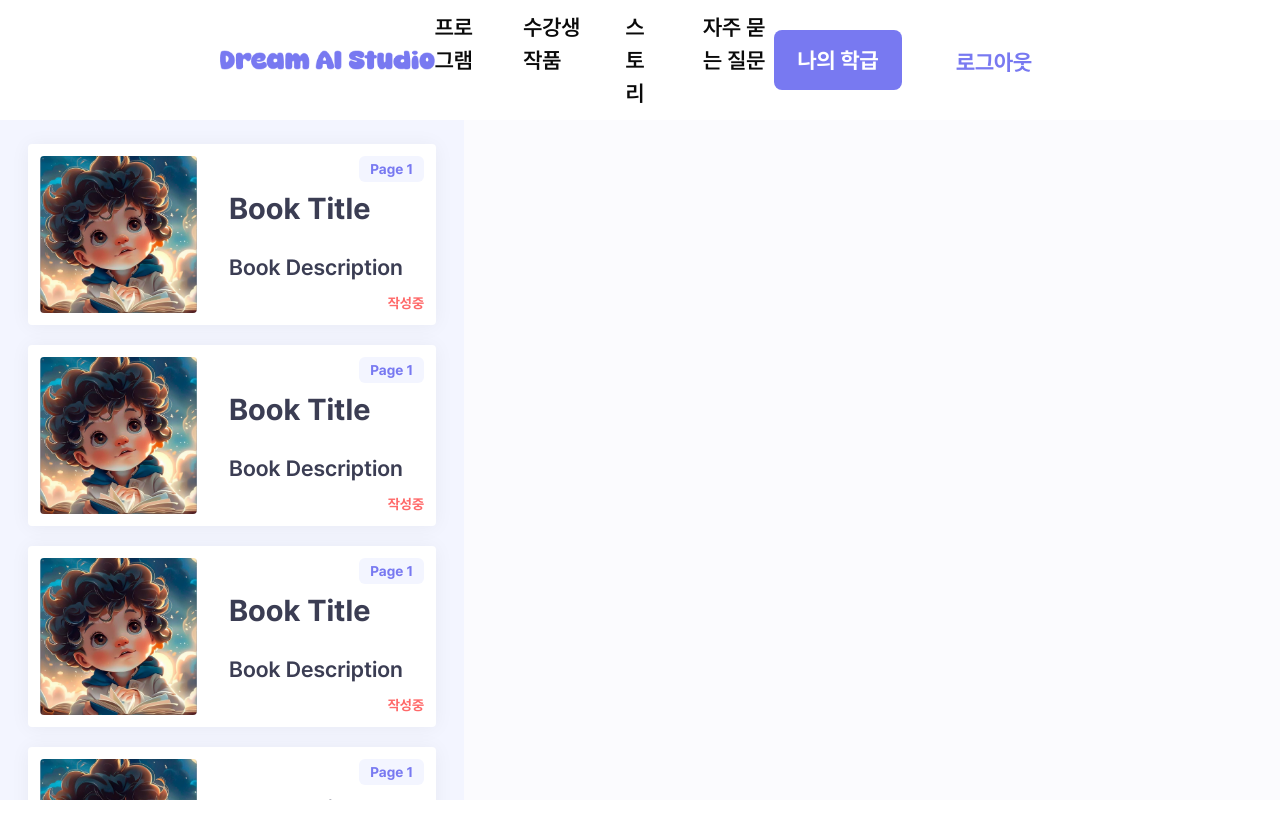
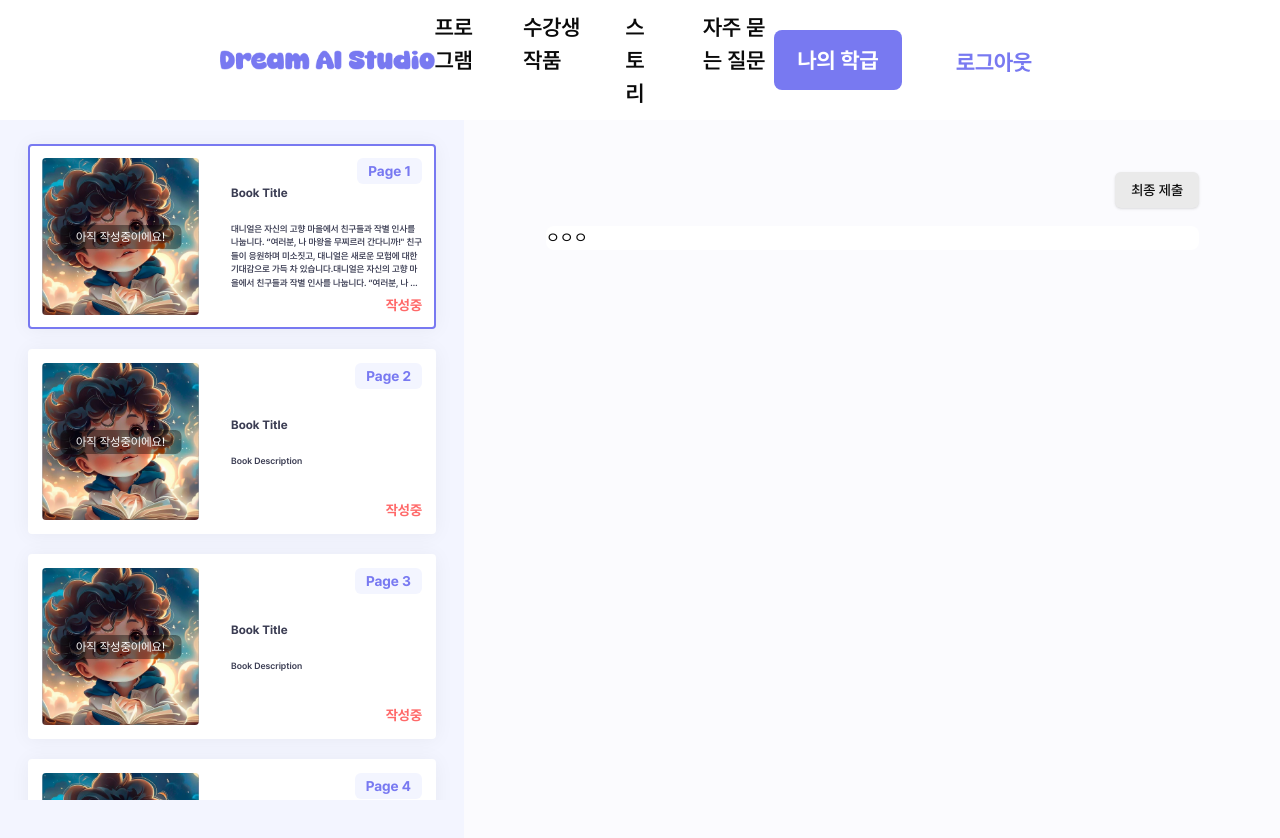
Before and after one commit to VictoryJu/dream-ai, a Next.js app: page /book/creator in a window 1280 px wide. Shown: the top 838 px of the page. Before the commit the page ends 800 px from the top, so only its background shows below. Built offline with nearby package versions, Linux system fonts and the light colour scheme.

Commit message:
[style]: selected book Editor

```diff
--- /dev/null
+++ b/app/book/creator/book-editor.tsx
@@ -0,0 +1,16 @@
+import { Button } from '@/components/ui/button';
+
+const BookEditor = () => {
+  return (
+    <>
+      <div className="flex">
+        <Button className="ml-auto bg-gray-100 text-gray-300 text-{22}">최종 제출</Button>
+      </div>
+      <div className="rounded-lg bg-white shadow-[0px 0.4px 8px 0px_rgba(0, 0, 0, 0.05)] mt-[18px]">
+      ㅇㅇㅇ
+      </div>
+    </>
+  );
+};
+
+export default BookEditor;
--- a/app/book/creator/page-navigator.tsx
+++ b/app/book/creator/page-navigator.tsx
@@ -1,11 +1,18 @@
 import { Badge } from '@/components/ui/badge';
 import BookCard from '../preview/book-card';
+import { cn } from '@/lib/utils';
 
-const PageNavigator = () => {
+type PageNavigatorProps = {
+  selectedIndex: number;
+  onSelect: (index: number) => void;
+};
+
+const PageNavigator = ({ selectedIndex, onSelect }: PageNavigatorProps) => {
   const mockBook = [
     {
       title: 'Book Title',
-      description: 'Book Description',
+      description:
+        '대니얼은 자신의 고향 마을에서 친구들과 작별 인사를 나눕니다. “여러분, 나 마왕을 무찌르러 간다니까!" 친구들이 응원하며 미소짓고, 대니얼은 새로운 모험에 대한 기대감으로 가득 차 있습니다.대니얼은 자신의 고향 마을에서 친구들과 작별 인사를 나눕니다. “여러분, 나 마왕을 무찌르러 간다니까!" 친구들이 응원하며 미소짓고, 대니얼은 새로운 모험에 대한 기대감으로 가득 차 있습니다.',
       imageUrl: '/images/main/book/book1.webp',
     },
     {
@@ -34,19 +41,33 @@ const PageNavigator = () => {
       imageUrl: '/images/main/book/book1.webp',
     },
   ];
+  const cardStyle = (isActive: boolean) => ({
+    border: isActive ? '2px solid var(--Purple_Main, #7879F1)' : 'none',
+    boxShadow: isActive ? '0px 0.406px 8.115px 0px rgba(0, 0, 0, 0.05)' : 'none',
+  });
+
   return (
     <div className="py-6 bg-purple-200 h-calcScreen overflow-y-auto w-[464px]">
       <div className="flex flex-col gap-5 px-7">
         {mockBook.map((book, idx) => {
           const { title, description, imageUrl } = book;
+          const isActive = idx === selectedIndex;
+
           return (
-            <BookCard key={`${title}-${idx}`} className="relative p-3 cursor-pointer rounded-sm">
-              <Badge className="absolute top-3 right-3 text-sm font-bold">Page 1</Badge>
+            <BookCard
+              key={`${title}-${idx}`}
+              className={cn(
+                'relative p-3 cursor-pointer rounded-sm transition-colors duration-300 border-[2px]', // transition-colors로 border-color에만 애니메이션 적용
+                { 'border-purple-main': isActive, 'border-white': !isActive }, // 선택 여부에 따라 border 색상 변경
+              )}
+              onClick={() => onSelect(idx)}
+            >
+              <Badge className="absolute top-3 right-3 text-sm font-bold">Page {idx + 1}</Badge>
               <div className="absolute bottom-3 right-3 text-sm font-bold text-red-warning">작성중</div>
-              <BookCard.Image imageUrl={imageUrl} width={157} height={157} />
+              <BookCard.Image imageUrl={imageUrl} width={157} height={157} showOverlayText={true} />
               <BookCard.Content>
-                <BookCard.Title title={title} />
-                <BookCard.Description description={description} />
+                <BookCard.Title title={title} className="text-[12px]" />
+                <BookCard.Description description={description} className="text-[9px]" />
               </BookCard.Content>
             </BookCard>
           );
--- a/app/book/creator/page.tsx
+++ b/app/book/creator/page.tsx
@@ -1,11 +1,32 @@
+'use client';
+import { useState, useCallback, useMemo } from 'react';
+import BookEditor from './book-editor';
 import PageNavigator from './page-navigator';
 
-const page = () => {
+const Page = () => {
+  // 선택된 책의 인덱스를 관리하는 상태
+  const [selectedIndex, setSelectedIndex] = useState<number>(0);
+
+  const handleSelect = useCallback((index: number) => {
+    setSelectedIndex(index);
+  }, []);
+
+  const selectedBook = useMemo(() => {
+    return selectedIndex;
+  }, [selectedIndex]);
+
   return (
-    <div>
-      <PageNavigator />
+    <div className="flex h-screen gap-[82px]">
+      <div className="flex-3 bg-purple-200">
+        {/* PageNavigator에 selectedIndex와 handleSelect 전달 */}
+        <PageNavigator selectedIndex={selectedBook} onSelect={handleSelect} />
+      </div>
+      <div className="flex-7 bg-purple-300 w-[100%] pt-[52px] pb-[130px] pr-[81px]">
+        {/* 선택된 인덱스를 BookEditor로 전달 */}
+        <BookEditor />
+      </div>
     </div>
   );
 };
 
-export default page;
+export default Page;
--- a/app/book/preview/book-card.tsx
+++ b/app/book/preview/book-card.tsx
@@ -1,19 +1,21 @@
 import { cn } from '@/lib/utils';
 import Image from 'next/image';
-import React, { ReactNode } from 'react';
+import React, {ReactNode } from 'react';
 
 interface BookCardProps {
   children: ReactNode;
   className?: string;
+  onClick?: () => void;
 }
 
-const BookCard = ({ children, className }: BookCardProps) => {
+const BookCard = ({ children, className, onClick }: BookCardProps) => {
   return (
     <div
       className={cn(
         'w-full p-[30px] bg-white rounded-xl flex items-center gap-8 shadow-[0px_1px_20px_0px_#0000000D]',
         className,
       )}
+      onClick={onClick}
     >
       {children}
     </div>
@@ -35,8 +37,29 @@ interface BookCardDescriptionProps {
 }
 
 const Description = ({ description, className }: BookCardDescriptionProps) => {
-  return <p className={cn('text-[22px] text-black-description font-semibold', className)}>{description}</p>;
+  return (
+    <p
+      className={cn(
+        'text-[22px] text-black-description font-semibold',
+        'line-clamp-5', // 최대 5줄로 제한
+        'overflow-hidden', // 넘치는 내용 숨김
+        'display-webkit-box', // 웹킷 기반 브라우저에서 다중 줄 지원
+        'webkit-box-orient-vertical', // 수직 박스 정렬
+        className,
+      )}
+      style={{
+        display: '-webkit-box',
+        WebkitLineClamp: 5,
+        WebkitBoxOrient: 'vertical',
+        overflow: 'hidden',
+        textOverflow: 'ellipsis', // 말줄임표 적용
+      }}
+    >
+      {description}
+    </p>
+  );
 };
+
 
 interface BookCardContentProps {
   children: ReactNode;
@@ -63,10 +86,12 @@ const BookImage = ({ imageUrl, width, height, className, showOverlayText }: Book
   const ImageStyle = {
     width,
     height,
+    minWidth: '157px', // 최소 width 설정
+    minHeight: '157px', // 최소 height 설정
   };
   return (
     <div className={cn('relative w-full h-full', className)} style={ImageStyle}>
-      <Image src={imageUrl} alt="책 이미지" fill className="object-cover rounded-[4px]" />
+      <Image src={imageUrl} alt="책 이미지" fill className="object-cover rounded-[4px] min-[157px]" />
       {showOverlayText && (
         <div
           className="absolute top-1/2 left-1/2 transform -translate-x-1/2 -translate-y-1/2 rounded-md text-white text-xs py-1 px-4 w-full text-center"
--- a/tailwind.config.ts
+++ b/tailwind.config.ts
@@ -78,6 +78,7 @@ const config: Config = {
           border: '#AEAFBB',
           100: '#EAEAEA',
           200: '#C7C7C7',
+          300: '#8A8A8A',
           400: '#565656',
           500: '#6D737A',
         },
```
